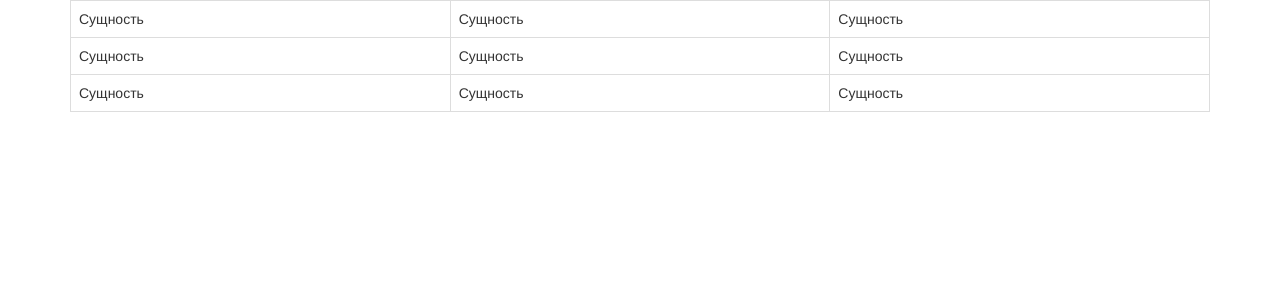
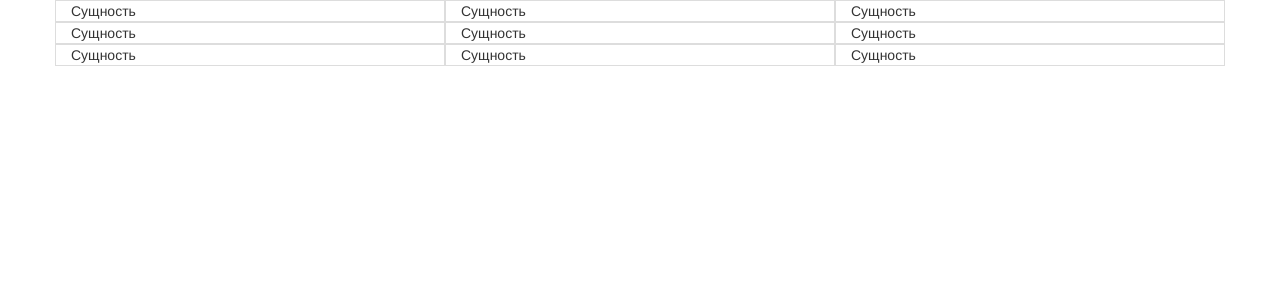
Before and after one commit to pavetok/fractal-matrix, a Flask app: page / in a window 1280 px wide. Shown: the top 300 px of the page. Run offline with Flask 2, Linux system fonts and the light colour scheme; some libraries are stand-ins or nearby versions.

Commit message:
div  presentation

```diff
--- a/app/static/styles.css
+++ b/app/static/styles.css
@@ -0,0 +1,3 @@
+.bordered {
+    border: 1px solid #ddd;
+}
--- a/app/templates/base.html
+++ b/app/templates/base.html
@@ -10,24 +10,21 @@
 {% endblock %}
 
 {% block content %}
-<!--todo: определиться с вариантом отрисовки куба: таблица, div-ы с бордерами или canvas-->
 	<div class="container">
-		<table class="table table-bordered">
-			<tr>
-				<td>Сущность</td>
-				<td>Сущность</td>
-				<td>Сущность</td>
-			</tr>
-			<tr>
-				<td>Сущность</td>
-				<td>Сущность</td>
-				<td>Сущность</td>
-			</tr>
-			<tr>
-				<td>Сущность</td>
-				<td>Сущность</td>
-				<td>Сущность</td>
-			</tr>
-		</table>
+		<div class="row">
+			<div class="col-md-4 bordered">Сущность</div>
+			<div class="col-md-4 bordered">Сущность</div>
+			<div class="col-md-4 bordered">Сущность</div>
+		</div>
+		<div class="row">
+			<div class="col-md-4 bordered">Сущность</div>
+			<div class="col-md-4 bordered">Сущность</div>
+			<div class="col-md-4 bordered">Сущность</div>
+		</div>
+		<div class="row">
+			<div class="col-md-4 bordered">Сущность</div>
+			<div class="col-md-4 bordered">Сущность</div>
+			<div class="col-md-4 bordered">Сущность</div>
+		</div>
 	</div>
 {% endblock %}
```
